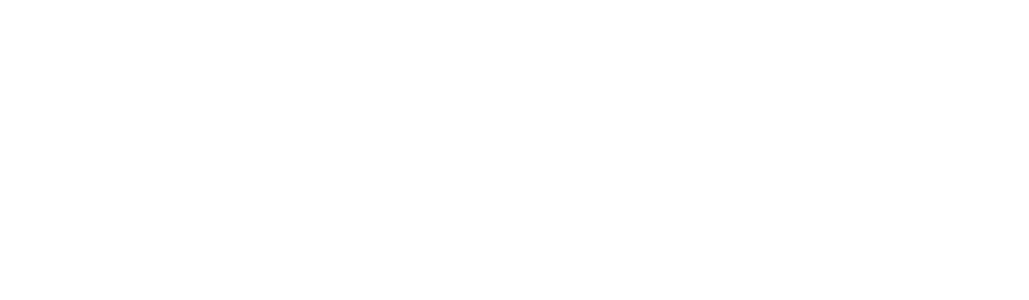
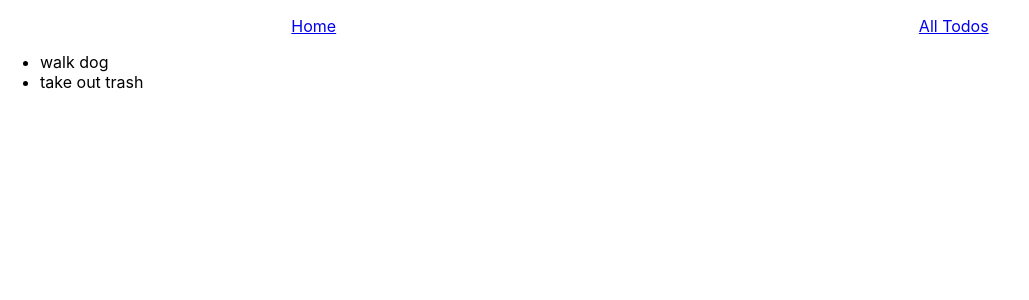
Before and after one commit to olliepayne/react-todos, a React (Create React App) app: page /api/todos in a window 1280 px wide. Shown: the top 300 px of the page, without its empty margins (0-1029 px from the left). Built offline with nearby package versions, Linux system fonts and the light colour scheme.

Commit message:
render basic todos list

```diff
--- a/src/components/Navbar/Navbar.jsx
+++ b/src/components/Navbar/Navbar.jsx
@@ -1,18 +1,14 @@
 import React from 'react'
-import {Route, BrowserRouter as Router} from 'react-router-dom'
 import './Navbar.css'
 
 const Navbar = () => {
   return (
-    <Router>
-      <div className="navbar">
-        <ul className="navbar-links">
-          <Route exact path="/">
-            <li>Home</li>
-          </Route>
-        </ul>
-      </div>
-    </Router>
+    <div className="navbar-container">
+      <ul className="navbar-links">
+        <li><a href="/">Home</a></li>
+        <li><a href="/api/todos">All Todos</a></li>
+      </ul>
+    </div>
   )
 }
 
--- a/src/index.js
+++ b/src/index.js
@@ -1,11 +1,14 @@
 import React from 'react';
 import ReactDOM from 'react-dom';
+import {BrowserRouter as Router, Route} from 'react-router-dom'
 import './index.css';
 import App from './pages/App';
 
 ReactDOM.render(
-  <React.StrictMode>
-    <App />
-  </React.StrictMode>,
+  <Router>
+    <React.StrictMode>
+      <App />
+    </React.StrictMode>
+  </Router>,
   document.getElementById('root')
 );
--- a/src/pages/App.js
+++ b/src/pages/App.js
@@ -1,12 +1,28 @@
+import React from 'react'
+import { Route, Redirect } from 'react-router-dom'
 import './App.css';
+import * as todosAPI from '../services/todos-api'
 import Navbar from '../components/Navbar/Navbar'
+import TodosList from './TodosList/TodosList'
 
-function App() {
-  return (
-    <div className="App">
-      <Navbar />
-    </div>
-  );
+class App extends React.Component {
+  state = {
+    todos: [
+      {name: 'walk dog'},
+      {name: 'take out trash'}
+    ]
+  }
+
+  render() {
+    return (
+      <>
+        <Navbar />
+        <Route exact path="/api/todos" render={() =>
+          <TodosList todos={this.state.todos} />
+        }/>
+      </>
+    )
+  }
 }
 
 export default App;
--- /dev/null
+++ b/src/pages/TodosList/TodosList.jsx
@@ -0,0 +1,13 @@
+const TodosList = ({todos}) => {
+  return (
+    <div className="todos-container">
+      <ul>
+        {todos.map((todo, index) => (
+          <li key={index}>{todo.name}</li>
+        ))}
+      </ul>
+    </div>
+  )
+}
+
+export default TodosList
--- /dev/null
+++ b/src/services/todos-api.js
@@ -0,0 +1,6 @@
+const BASE_URL = '/api/todos/';
+
+export function getAll() {
+  return fetch(BASE_URL)
+  .then(res => res.json())
+}
```
Also changed, not shown: 1 other file (tests, documents, lock files or other folders).
